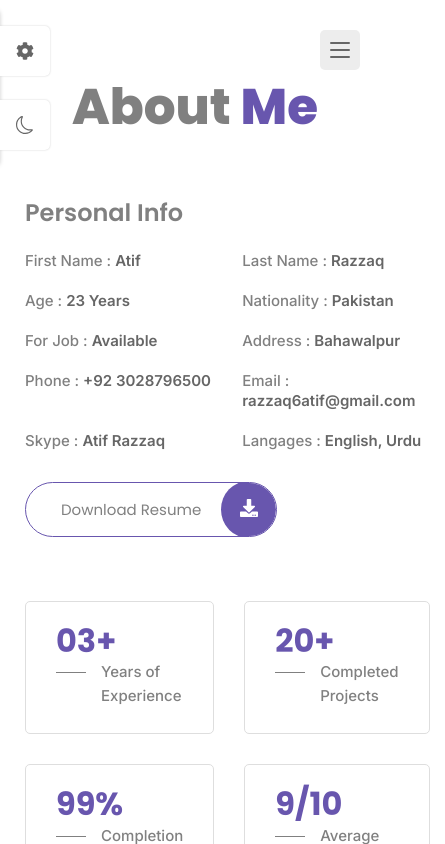
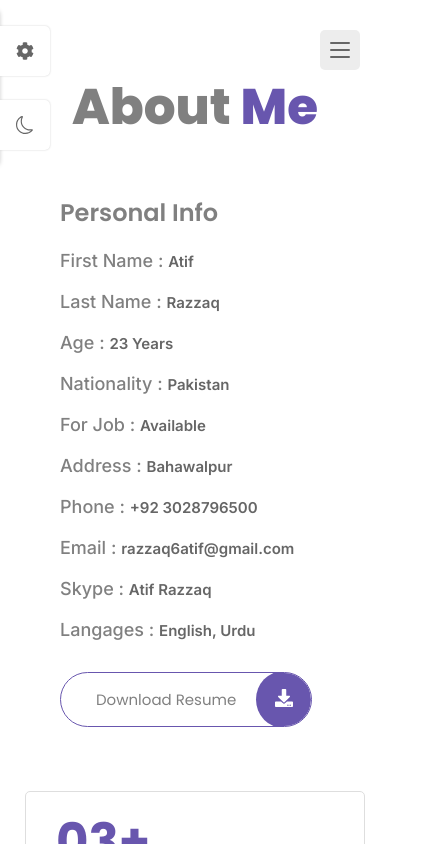
Before and after one commit to atii007/AtifRazzaq-Portfolio, a Next.js app: page /about in a window 390 px wide. Shown: the top 844 px of the page, 445 px wide, since content can reach past the window. Built offline with nearby package versions, Linux system fonts and the light colour scheme.

Commit message:
Update page.css

```diff
--- a/app/about/page.css
+++ b/app/about/page.css
@@ -177,8 +177,36 @@
     align-items: flex-start;
   }
   .skills_container {
-    grid-template-columns: repeat(3, 1fr);
+    grid-template-columns: repeat(2, 1fr);
     justify-items: center;
     row-gap: 35px;
   }
+  .info_list,
+  .stats {
+    grid-template-columns: repeat(1, 1fr);
+  }
+  .info_list,
+  .stats {
+    grid-template-columns: repeat(1, 1fr);
+  }
+
+  .stats_no {
+    font-size: var(--h1-font-size);
+  }
+
+  .stats_title {
+    font-size: var(--h3-font-size);
+    padding-left: 95px;
+  }
+
+  .stats_title::before {
+    left: 5px;
+    width: 65px;
+  }
+  .about_info {
+    padding-inline: 35px;
+  }
+  .info_list .info_title {
+    font-size: var(--large-font-size);
+  }
 }
```
